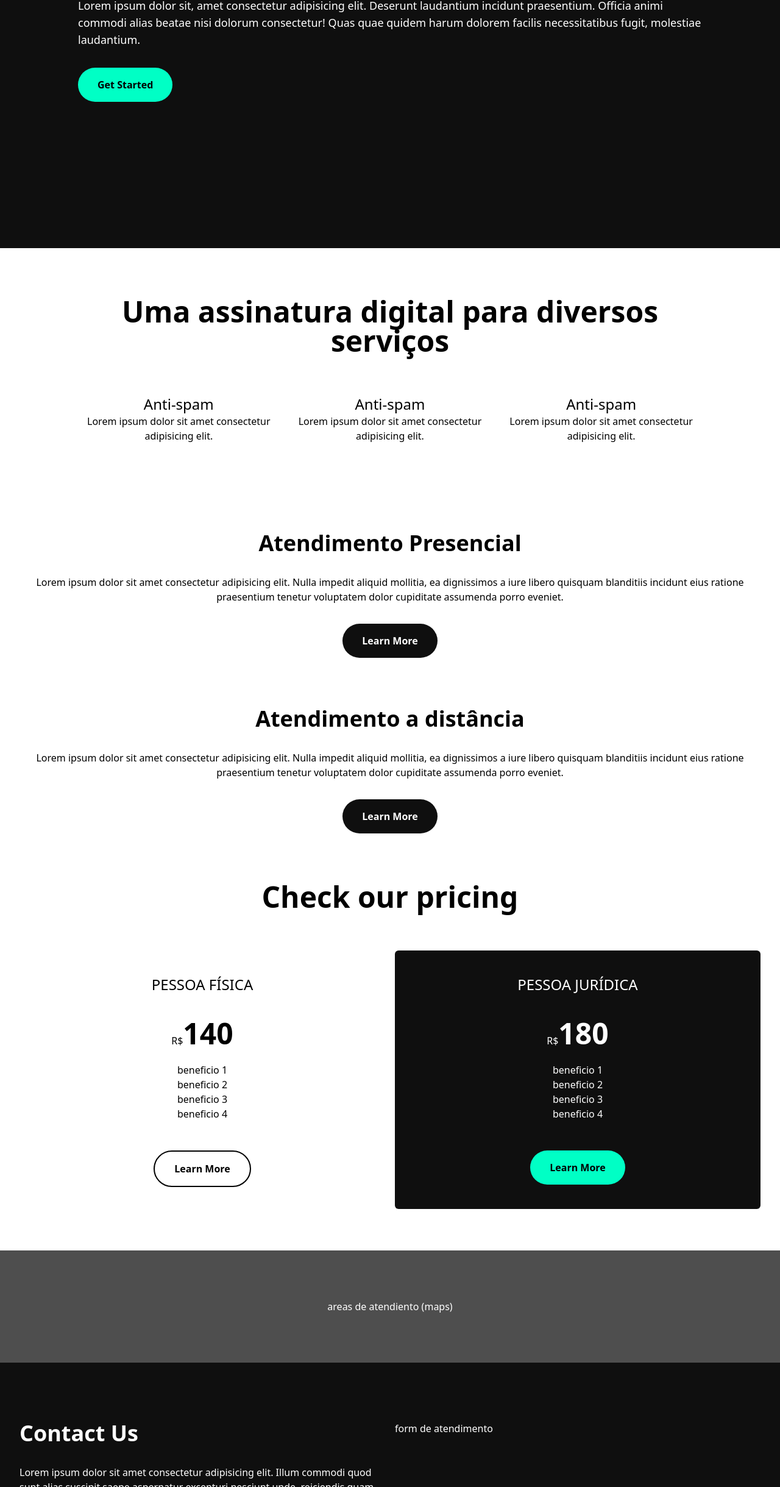
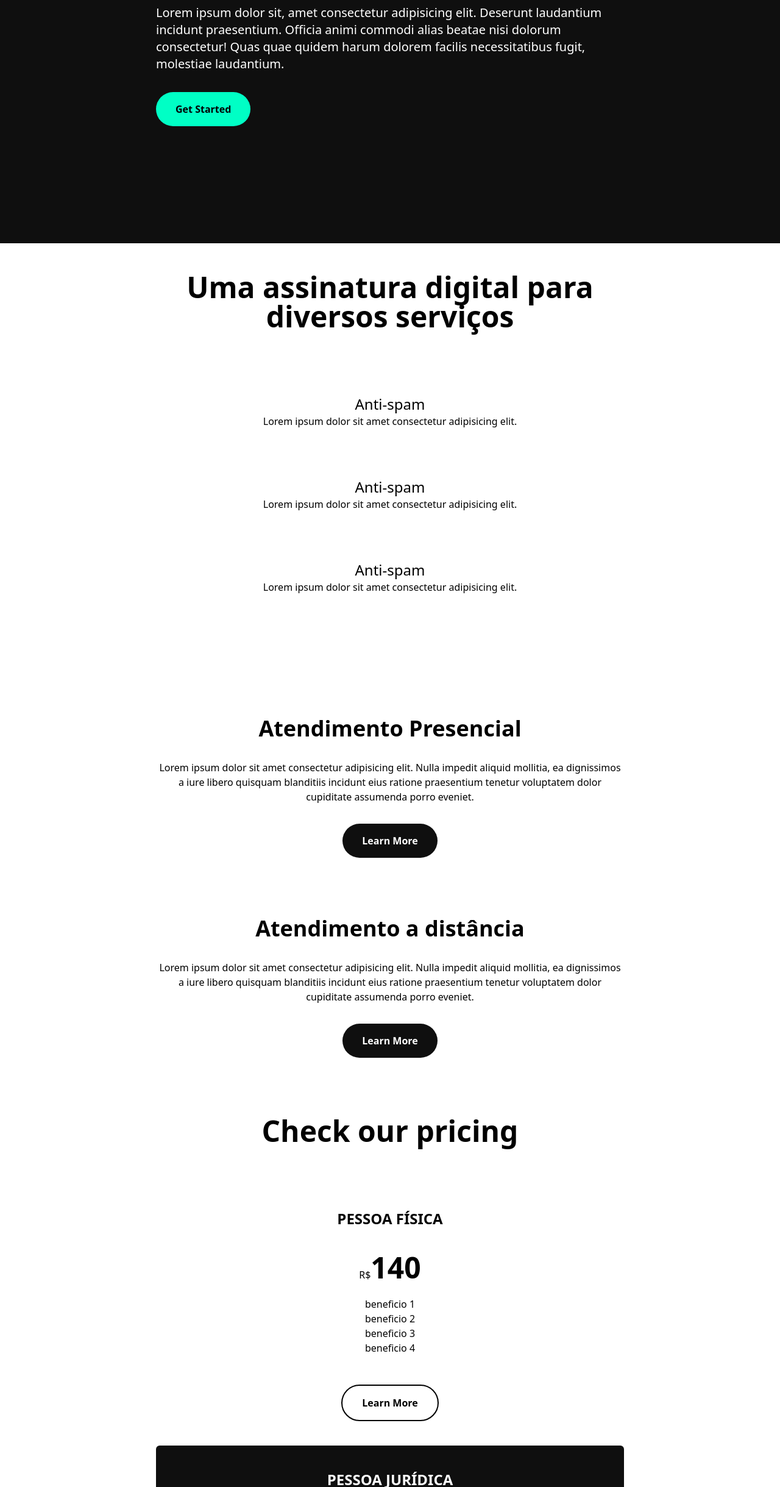
Before and after one commit to tiagodurante/renovacert-landing, a Gatsby site: page / in a window 1280 px wide. Shown: the part 361-2800 px from the top of the page at 61% size. Built offline with nearby package versions, Linux system fonts and the light colour scheme; Gatsby itself is replaced by a stand-in of ours.

Commit message:
update responsive layout

```diff
--- /dev/null
+++ b/src/components/Column.tsx
@@ -0,0 +1,20 @@
+import React, { FC } from "react";
+
+interface ColumnProps {
+  children: any;
+  quantity: number;
+  // first?: boolean;
+  // bgColor: string;
+}
+
+const Column: FC<ColumnProps> = (props) => {
+  return (
+    <>
+      <div className={`sm:columns-${props.quantity} md:py-16`}>
+        {props.children}
+      </div>
+    </>
+  );
+};
+
+export default Column;
--- /dev/null
+++ b/src/components/Price.tsx
@@ -0,0 +1,24 @@
+import React, { FC } from "react";
+
+interface PriceProps {
+  children: any;
+  bgColor: string;
+  txColor: string;
+  title: string,
+  price: number;
+  customClass?: string;
+}
+
+const Price: FC<PriceProps> = (props) => {
+  return (
+    <>
+      <div className={`bg-${props.bgColor} sm:px-8 py-10 text-center ${props.customClass}`}>
+        <p className={`text-${props.txColor} uppercase text-lg sm:text-1xl lg:text-2xl font-bold`}>{props.title}</p>
+        <div className={`text-${props.txColor} pb-6 pt-10 font-medium`}>R$<span className="text-5xl font-bold">{props.price}</span></div>
+        {props.children}
+      </div>
+    </>
+  );
+};
+
+export default Price;
--- /dev/null
+++ b/src/components/Section.tsx
@@ -0,0 +1,19 @@
+import React, { FC } from "react";
+
+interface SectionProps {
+  children: any;
+  first?: boolean;
+  bgColor: string;
+}
+
+const Section: FC<SectionProps> = (props) => {
+  return (
+    <>
+      <section className={`bg-${props.bgColor} ${props.first ? 'h-screen lg:h-fit' : 'h-fit'} px-4 py-12 sm:px-16 lg:px-32 xl:px-64`}>
+        {props.children}
+      </section>
+    </>
+  );
+};
+
+export default Section;
--- a/src/pages/index.tsx
+++ b/src/pages/index.tsx
@@ -1,105 +1,108 @@
 import * as React from "react";
+import AppSection from '../components/Section'
+import AppPrice from '../components/Price'
 import "../styles/global.css";
+import AppColumn from "../components/Column";
 
 const IndexPage = () => {
   return (
     <main className="">
-      <section className="bg-background sm:bg-midnight h-fit px-8 py-12 sm:px-32">
+      <AppSection bgColor="background" first>
         <div className="flex flex-row justify-between">
           <span className="text-text">logotipo</span>
           <span className="text-text">Get Early Access</span>
         </div>
-        <div className="py-24 sm:py-48">
+        <div className="py-24 md:py-36">
           <div className="text-center sm:text-left">
-            <h1 className="text-text text-6xl font-bold capitalize">A New Way To Start Business</h1>
-            <h3 className="text-text text-lg mt-8">Lorem ipsum dolor sit, amet consectetur adipisicing elit. Deserunt laudantium incidunt praesentium. Officia animi commodi alias beatae nisi dolorum consectetur! Quas quae quidem harum dolorem facilis necessitatibus fugit, molestiae laudantium.</h3>
+            <h1 className="text-text text-4xl sm:text-5xl lg:text-6xl font-bold capitalize">A New Way To Start Business</h1>
+            <h3 className="text-text text-md md:text-xl mt-8">Lorem ipsum dolor sit, amet consectetur adipisicing elit. Deserunt laudantium incidunt praesentium. Officia animi commodi alias beatae nisi dolorum consectetur! Quas quae quidem harum dolorem facilis necessitatibus fugit, molestiae laudantium.</h3>
             <button className="bg-secondary mt-8 text-black py-4 px-8 font-bold rounded-full">Get Started</button>
           </div>
         </div>
-      </section>
-      <section className="bg-white h-fit px-8 py-20 sm:px-32">
+      </AppSection>
+      <AppSection bgColor="white">
         <div className="text-center">
           <h3 className="text-black font-bold text-4xl sm:text-5xl">Uma assinatura digital para diversos serviços</h3>
         </div>
-        <div className="py-8 sm:py-16 sm:columns-3">
-          <div className="text-center">
+        <AppColumn quantity={3}>
+          <div className="text-center py-10">
             <h5 className="text-2xl">Anti-spam</h5>
             <p>Lorem ipsum dolor sit amet consectetur adipisicing elit.</p>
           </div>
-          <div className="text-center">
+          <div className="text-center py-10">
             <h5 className="text-2xl">Anti-spam</h5>
             <p>Lorem ipsum dolor sit amet consectetur adipisicing elit.</p>
           </div>
-          <div className="text-center">
+          <div className="text-center py-10">
             <h5 className="text-2xl">Anti-spam</h5>
             <p>Lorem ipsum dolor sit amet consectetur adipisicing elit.</p>
           </div>
-        </div>
-      </section>
-      <section className="bg-white h-fit px-8">
+        </AppColumn>
+      </AppSection>
+      <AppSection bgColor="white">
         <div className="text-center">
           <h3 className="text-black font-bold text-4xl">Atendimento Presencial</h3>
           <p className="text-black mt-8">Lorem ipsum dolor sit amet consectetur adipisicing elit. Nulla impedit aliquid mollitia, ea dignissimos a iure libero quisquam blanditiis incidunt eius ratione praesentium tenetur voluptatem dolor cupiditate assumenda porro eveniet.</p>
           <button className="bg-background mt-8 text-text py-4 px-8 font-bold rounded-full">Learn More</button>
         </div>
-      </section>
-      <section className="bg-white h-fit px-8 py-20">
+      </AppSection>
+      <AppSection bgColor="white">
         <div className="text-center">
           <h3 className="text-black font-bold text-4xl">Atendimento a distância</h3>
           <p className="text-black mt-8">Lorem ipsum dolor sit amet consectetur adipisicing elit. Nulla impedit aliquid mollitia, ea dignissimos a iure libero quisquam blanditiis incidunt eius ratione praesentium tenetur voluptatem dolor cupiditate assumenda porro eveniet.</p>
           <button className="bg-background mt-8 text-text py-4 px-8 font-bold rounded-full">Learn More</button>
         </div>
-      </section>
-      <section className="bg-white h-fit sm:px-8 sm:px-32">
+      </AppSection>
+      <AppSection bgColor="white">
         <div className="text-center">
           <h3 className="text-black font-bold text-4xl sm:text-5xl">Check our pricing</h3>
         </div>
-        <div className="sm:columns-2 sm:py-16">
-          <div className="sm:px-24 text-center py-10">
-            <p className="uppercase text-2xl">Pessoa Física</p>
-            <div className="pb-6 pt-10 font-medium">R$<span className="text-5xl font-bold">140</span></div>
+        <AppColumn quantity={2}>
+          <AppPrice bgColor="white" txColor="background" title="Pessoa Física" price={140}>
             <p>beneficio 1</p>
             <p>beneficio 2</p>
             <p>beneficio 3</p>
             <p>beneficio 4</p>
             <button className="bg-text border-black mt-12 text-black border-2 py-4 px-8 font-bold rounded-full">Learn More</button>
-          </div>
-          <div className="sm:px-24 text-center bg-background py-10 sm:rounded-md">
-            <p className="uppercase text-2xl text-text">Pessoa Jurídica</p>
-            <div className="pb-6 pt-10 font-medium text-text">R$<span className="text-5xl font-bold text-text">180</span></div>
+          </AppPrice>
+          <AppPrice bgColor="background" txColor="text" title="Pessoa Jurídica" price={180} customClass="rounded-md">
             <p className="text-text">beneficio 1</p>
             <p className="text-text">beneficio 2</p>
             <p className="text-text">beneficio 3</p>
             <p className="text-text">beneficio 4</p>
             <button className="bg-secondary mt-12 text-black py-4 px-8 font-bold rounded-full">Learn More</button>
-          </div>
-        </div>
-      </section>
-      <section className="bg-accent h-fit px-8 py-20">
+          </AppPrice>
+        </AppColumn>
+      </AppSection>
+      <AppSection bgColor="accent">
         <div className="text-center text-text">
           areas de atendiento (maps)
         </div>
-      </section>
-      <section className="bg-background h-fit px-8 py-24">
-        <div className="text-text sm:columns-2">
-          <div className="h-72">
+      </AppSection>
+      <AppSection bgColor="background">
+        <AppColumn quantity={2}>
+          <div className="h-fit text-text">
             <h3 className="text-4xl font-bold mb-8">Contact Us</h3>
             <p className="mb-6">Lorem ipsum dolor sit amet consectetur adipisicing elit. Illum commodi quod sunt alias suscipit saepe aspernatur excepturi nesciunt unde, reiciendis quam illo explicabo dignissimos soluta incidunt obcaecati voluptatum ipsam modi.</p>
             <p className="mb-1">email: tiagodurante@outlook.com.br</p>
             <p className="mb-1">phone: 44998922501</p>
             <p className="mb-1">endereco: rua 12 de dezembro, 242, centro</p>
           </div>
-          <div className="h-72">
-            form de atendimento
+          <div className="h-96 text-text">
+          <h3 className="text-4xl font-bold mb-8">Contact Us</h3>
+            <p className="mb-6">Lorem ipsum dolor sit amet consectetur adipisicing elit. Illum commodi quod sunt alias suscipit saepe aspernatur excepturi nesciunt unde, reiciendis quam illo explicabo dignissimos soluta incidunt obcaecati voluptatum ipsam modi.</p>
+            <p className="mb-1">email: tiagodurante@outlook.com.br</p>
+            <p className="mb-1">phone: 44998922501</p>
+            <p className="mb-1">endereco: rua 12 de dezembro, 242, centro</p>
           </div>
-        </div>
-      </section>
-      <section className="bg-background h-fit px-8 py-12 sm:px-32">
+        </AppColumn>
+      </AppSection>
+      <AppSection bgColor="background">
         <div className="flex flex-row justify-between">
           <span className="text-text">copyright @ 2022</span>
           <span className="text-text">facebook insta</span>
         </div>
-      </section>
+      </AppSection>
     </main>
   );
 };
```
